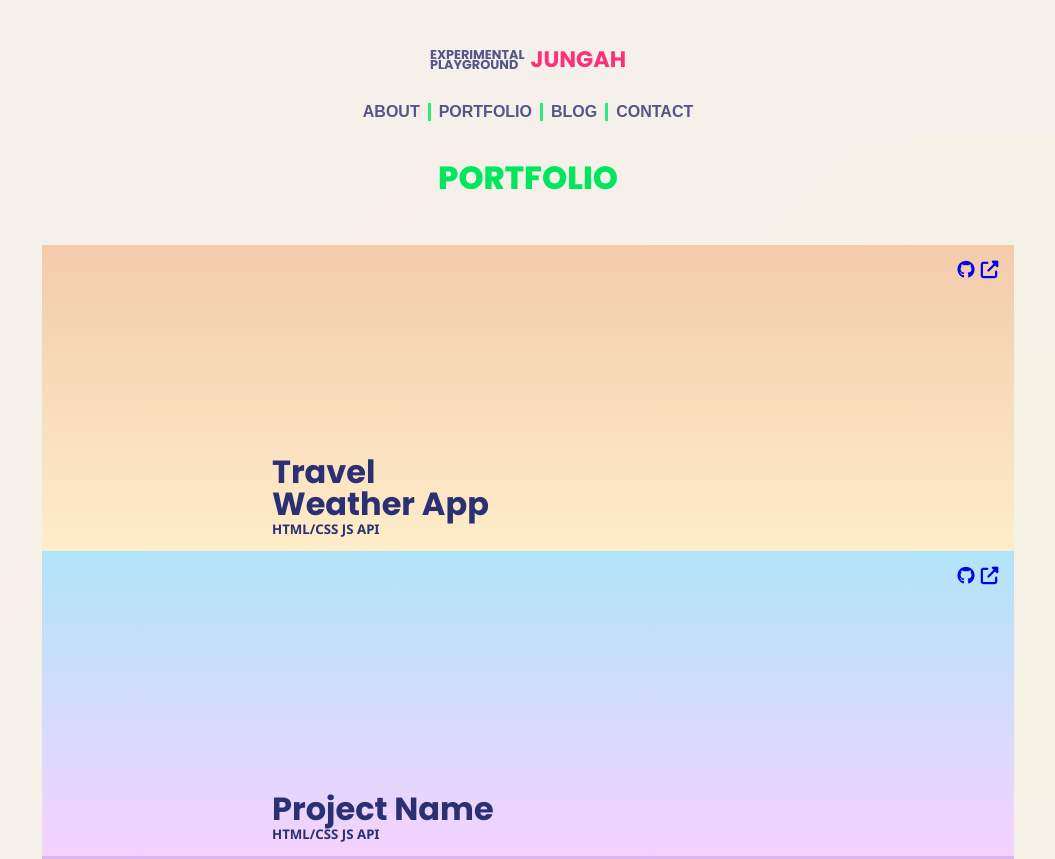
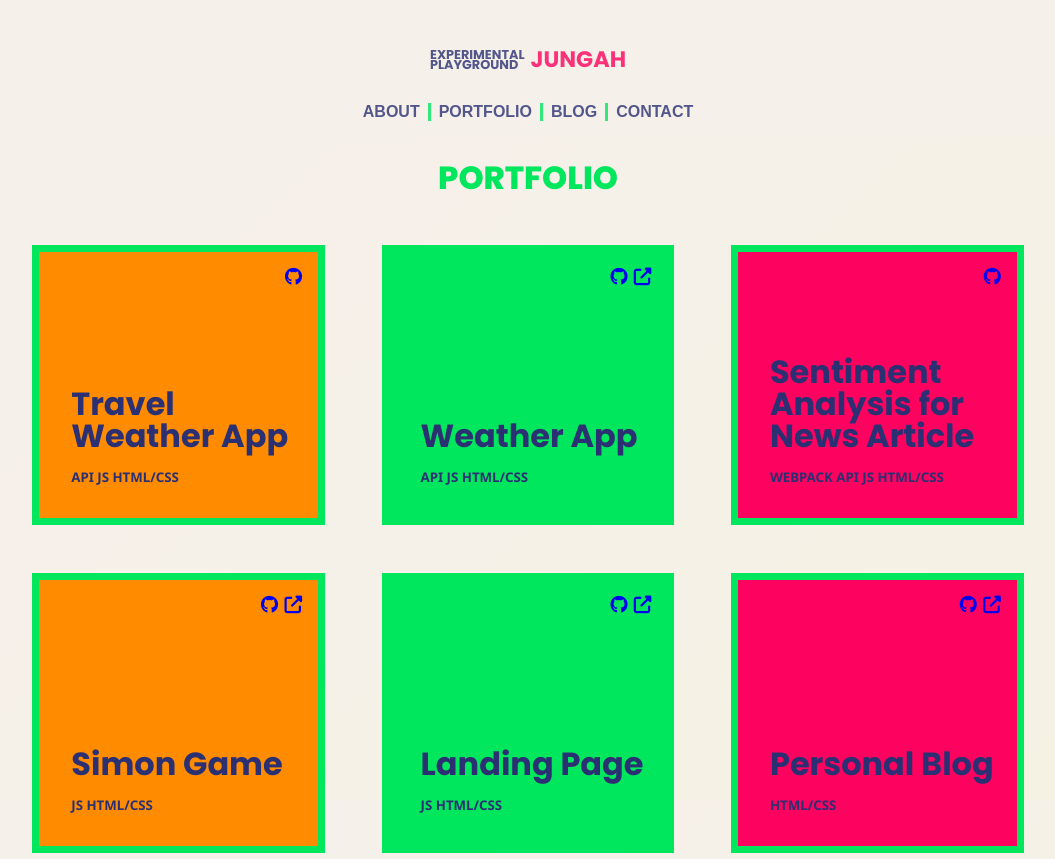
Before and after one commit to aanmeba/Portfolio-Website, a plain HTML site: page pages/portfolio.html in a window 1280 px wide. Shown: the top 859 px of the page, without its empty margins (112-1167 px from the left). Drawn offline with Linux system fonts and the light colour scheme.

Commit message:
styles portfolio page with grid

```diff
--- a/pages/portfolio.html
+++ b/pages/portfolio.html
@@ -37,52 +37,66 @@
                 <div class="project-box__link">
                     <a href="https://github.com/aanmeba/udacity-travel-app" target="blank"><i class="fab fa-github"></i></a>
 
-                    <a href="https://github.com/aanmeba/udacity-travel-app" target="blank"><i class="fas fa-external-link-alt"></i></a>
+                    <!-- <a href="https://github.com/aanmeba/udacity-travel-app" target="blank"><i class="fas fa-external-link-alt"></i></a> -->
                 </div>
                 <div class="project-box__content">
                     <h3 class="project-heading">Travel<br>Weather App</h3>
-                    <h5 class="project-tech">HTML/CSS JS API</h5>
+                    <h5 class="project-tech">API JS HTML/CSS</h5>
                 </div>
             </div>
             <div class="project-box">
                 <div class="project-box__link">
-                    <a href="https://github.com/aanmeba/udacity-travel-app" target="blank"><i class="fab fa-github"></i></a>
+                    <a href="https://github.com/aanmeba/udacity-weather-app" target="blank"><i class="fab fa-github"></i></a>
 
-                    <a href="https://github.com/aanmeba/udacity-travel-app" target="blank"><i class="fas fa-external-link-alt"></i></a>
-
-
-
+                    <a href="https://dry-journey-77285.herokuapp.com/" target="blank"><i class="fas fa-external-link-alt"></i></a>
                 </div>
                 <div class="project-box__content">
-                    <h3 class="project-heading">Project Name</h3>
-                    <h5 class="project-tech">HTML/CSS JS API</h5>
+                    <h3 class="project-heading">Weather App</h3>
+                    <h5 class="project-tech">API JS HTML/CSS</h5>
                 </div>
             </div>
             <div class="project-box">
                 <div class="project-box__link">
+                    <a href="https://github.com/aanmeba/udacity-webpack-api-nlp" target="blank"><i class="fab fa-github"></i></a>
 
+                    <!-- <a href="https://github.com/aanmeba/udacity-travel-app" target="blank"><i class="fas fa-external-link-alt"></i></a> -->
                 </div>
                 <div class="project-box__content">
-                    <h3 class="project-heading">Project Name</h3>
-                    <h5 class="project-tech">HTML/CSS JS API</h5>
+                    <h3 class="project-heading">Sentiment Analysis for News Article</h3>
+                    <h5 class="project-tech">WEBPACK API JS HTML/CSS</h5>
                 </div>
             </div>
             <div class="project-box">
                 <div class="project-box__link">
+                    <a href="https://github.com/aanmeba/udemy-simon-game" target="blank"><i class="fab fa-github"></i></a>
 
+                    <a href="https://aanmeba.github.io/udemy-simon-game/" target="blank"><i class="fas fa-external-link-alt"></i></a>
                 </div>
                 <div class="project-box__content">
-                    <h3 class="project-heading">Project Name</h3>
-                    <h5 class="project-tech">HTML/CSS JS API</h5>
+                    <h3 class="project-heading">Simon Game</h3>
+                    <h5 class="project-tech">JS HTML/CSS</h5>
                 </div>
             </div>
             <div class="project-box">
                 <div class="project-box__link">
+                    <a href="https://github.com/aanmeba/udacity-landing-page" target="blank"><i class="fab fa-github"></i></a>
 
+                    <a href="https://aanmeba.github.io/udacity-landing-page/" target="blank"><i class="fas fa-external-link-alt"></i></a>
                 </div>
                 <div class="project-box__content">
-                    <h3 class="project-heading">Project Name</h3>
-                    <h5 class="project-tech">HTML/CSS JS API</h5>
+                    <h3 class="project-heading">Landing Page</h3>
+                    <h5 class="project-tech">JS HTML/CSS</h5>
+                </div>
+            </div>
+            <div class="project-box">
+                <div class="project-box__link">
+                    <a href="https://github.com/aanmeba/udacity-personal-blog" target="blank"><i class="fab fa-github"></i></a>
+
+                    <a href="https://aanmeba.github.io/udacity-personal-blog/" target="blank"><i class="fas fa-external-link-alt"></i></a>
+                </div>
+                <div class="project-box__content">
+                    <h3 class="project-heading">Personal Blog</h3>
+                    <h5 class="project-tech">HTML/CSS</h5>
                 </div>
             </div>
         </section>
--- a/styles/about.scss
+++ b/styles/about.scss
@@ -4,6 +4,9 @@
 @import 'footer';
 
 .about-content {
+  width: 80vw;
+  margin: 0 auto;
+
   font-family: $font-text;
   color: $text-navy;
   font-size: 1rem;
--- a/styles/index.scss
+++ b/styles/index.scss
@@ -25,7 +25,7 @@ body {
   height: 77vh;
   margin: 10vh auto;
   display: grid;
-  grid-template-columns: repeat(1fr, 3), 0.5fr;
+  grid-template-columns: repeat(3, 1fr), 0.5fr;
   grid-template-rows: 1fr 1fr 0.5fr 1fr;
   grid-template-areas:
     'title title title title'
--- a/styles/navbar.scss
+++ b/styles/navbar.scss
@@ -75,8 +75,8 @@ header {
 }
 
 .main-section {
-  margin: 150px auto 2rem;
-  width: 80vw;
+  margin: 150px 0 2rem;
+  width: 100%;
   text-align: justify;
 
   .page-title {
--- a/styles/portfolio.scss
+++ b/styles/portfolio.scss
@@ -4,18 +4,22 @@
 @import 'footer';
 
 .project-container {
-  display: flex;
-  flex-wrap: wrap;
-  width: 95%;
-  height: auto;
-  justify-content: center;
+  width: 80vw;
   margin: 0 auto;
 
+  display: grid;
+  grid-template-columns: repeat(auto-fit, minmax(250px, 1fr));
+  grid-template-rows: auto;
+  gap: 3rem 1.5rem;
+  // make the box fit to the grid templates
+  justify-items: center;
+
   .project-box {
-    width: 90vw;
+    width: 90%;
     height: 35vh;
-
-    padding: 0.8rem;
+    box-sizing: border-box;
+    padding: 0.8rem 0.8rem 2rem 2rem;
+    border: 7px solid $point-green;
 
     display: flex;
     flex-direction: column;
@@ -38,7 +42,7 @@
     .project-box__content {
       color: $text-navy;
       text-align: left;
-      width: 40vw;
+      width: 100%;
 
       .project-heading {
         font-family: $font-bold;
@@ -49,24 +53,28 @@
       .project-tech {
         font-family: $font-text;
         // height: 10vh;
+        padding: 1rem 0 0;
       }
     }
   }
-  .project-box:first-child {
-    background: linear-gradient(180deg, #f3cbab, #feedca);
+  .project-box:nth-child(1) {
+    background-color: $point-orange;
   }
   .project-box:nth-child(2) {
-    background: linear-gradient(180deg, #b1e5f9, #f4d2fe);
+    background-color: $point-green;
   }
-  .project-box:nth-child(3) {
-    background: linear-gradient(180deg, #dbb4f3, #efb7d7);
+  .project-box:nth-child(3n) {
+    background-color: $point-pink;
   }
-  .project-box:nth-child(4) {
-    background: linear-gradient(180deg, #efa971, #e4cafe);
+  .project-box:nth-child(3n + 1) {
+    background-color: $point-orange;
   }
-  .project-box:nth-child(5) {
-    background: linear-gradient(180deg, #b1e5f9, #f4d2fe);
+  .project-box:nth-child(3n + 2) {
+    background-color: $point-green;
   }
+  // .project-box:nth-child(6) {
+  //   background-color: $point-pink;
+  // }
 }
 
 figure {
```
Also changed, not shown: styles/about.css, styles/index.css, styles/main.css, styles/navbar.css, styles/portfolio.css, 4 other files.
